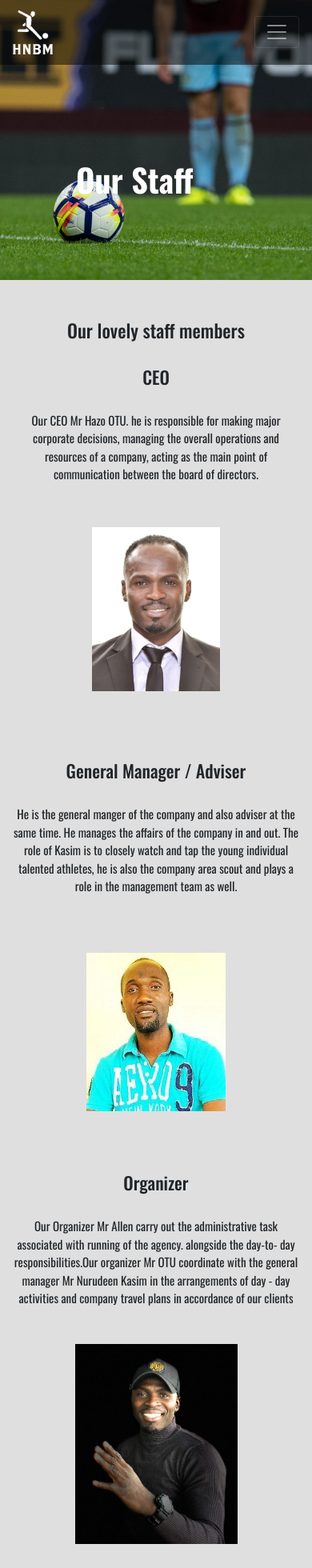
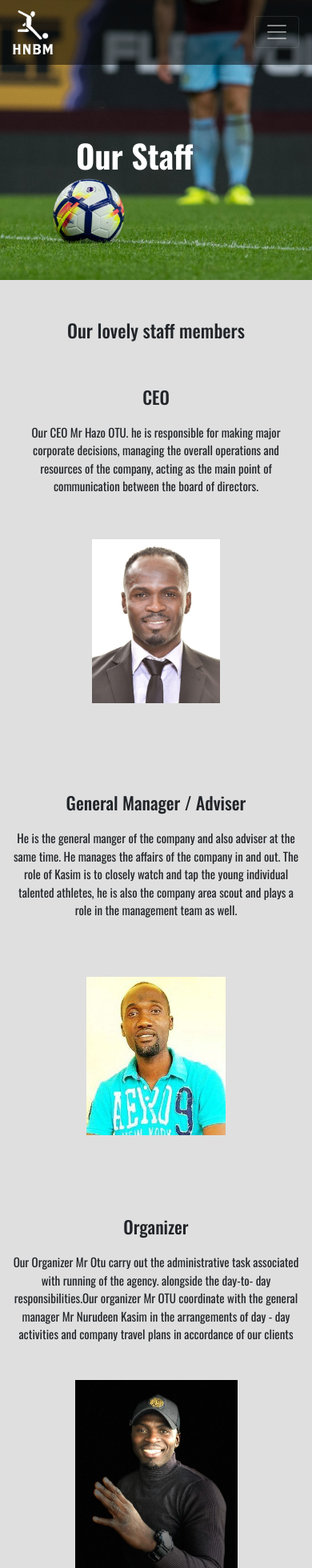
Before and after one commit to beksssK/footballtemporary, a React (Create React App) app: page /staff in a window 390 px wide. Shown: the top 1960 px of the page at 80% size. Built offline with nearby package versions, Linux system fonts and the light colour scheme.

Commit message:
added a partner info

```diff
--- a/src/components/Home/HomeMiddle.css
+++ b/src/components/Home/HomeMiddle.css
@@ -23,6 +23,7 @@
     margin-bottom: 30px;
     text-align: center;
 }
+
 
 .info__pic{
     border-radius: 6px;
@@ -86,6 +87,8 @@
     }
     .info__title{
         font-size: 22px;
+        margin-bottom: 20px;
+        margin-top: 25px;
     }
     .info__section{
         flex-direction: column;
--- a/src/components/Home/HomeMiddle.js
+++ b/src/components/Home/HomeMiddle.js
@@ -55,7 +55,7 @@ const HomeMiddle = () => {
                     </div>
                     <div className='info__item'>
                         <div className='info__pic why__pic'>
-                            <video width="400" autoPlay loop height="250" poster={whyUsPoster}>
+                            <video width="270" autoPlay loop height="250" poster={whyUsPoster}>
                                 <source src={whyUs} type='video/mp4; codecs="avc1.42E01E, mp4a.40.2"'/>
 
                             </video>
@@ -122,7 +122,7 @@ const HomeMiddle = () => {
                     </div>
                     <div className='info__item'>
                         <div className='info__pic why__pic'>
-                            <video width="400" autoPlay loop height="250" poster={whyUsPoster}>
+                            <video width="270" autoPlay loop height="250" poster={whyUsPoster}>
                                 <source src={whyUs} type='video/mp4; codecs="avc1.42E01E, mp4a.40.2"'/>
 
                             </video>
--- a/src/components/Staff/Staff.css
+++ b/src/components/Staff/Staff.css
@@ -2,6 +2,11 @@
     background: url("../../assets/images/football-bg.jpg") 50% 80% no-repeat;
     background-size: cover;
 }
+
+.staff__header{
+    padding-top: 170px;
+}
+
 .info__pic {
     background-repeat: no-repeat;
 }
@@ -29,3 +34,8 @@
     background-position: 50% 8%;
     background-size: 80%;
 }
+
+.partner__pic{
+    background-position: 50% 50%;
+    background-size: 90%;
+}
--- a/src/components/Staff/StaffMiddle.js
+++ b/src/components/Staff/StaffMiddle.js
@@ -6,6 +6,7 @@ import secretaryImg from '../../assets/staff/secretary.jpg';
 import organizerImg from '../../assets/staff/organizer.jpg';
 import CEOImg from '../../assets/staff/CEO.jpg';
 import accountantImg from '../../assets/staff/accountantImg.jpg';
+import partnerImg from '../../assets/staff/parnter.jpg';
 
 const STAFF = {
     gManager: {
@@ -23,13 +24,13 @@ const STAFF = {
     organizer: {
         position: 'Organizer',
         name: 'Allen Mixon',
-        info: 'Our Organizer Mr Allen carry out the administrative task associated with running of the agency. alongside the day-to- day responsibilities.Our organizer Mr OTU coordinate with the general manager Mr Nurudeen Kasim in the arrangements of day - day activities and company travel plans in accordance of our clients',
+        info: 'Our Organizer Mr Otu carry out the administrative task associated with running of the agency. alongside the day-to- day responsibilities.Our organizer Mr OTU coordinate with the general manager Mr Nurudeen Kasim in the arrangements of day - day activities and company travel plans in accordance of our clients',
         photo: organizerImg
     },
     CEO: {
         position: 'CEO',
         name: 'Allen Mixon',
-        info: 'Our CEO Mr Hazo OTU.  he is responsible for making major corporate decisions, managing the overall operations and resources of a company, acting as the main point of communication between the board of directors.',
+        info: 'Our CEO Mr Hazo OTU.  he is responsible for making major corporate decisions, managing the overall operations and resources of the company, acting as the main point of communication between the board of directors.',
         photo: CEOImg
     },
     accountant: {
@@ -38,7 +39,12 @@ const STAFF = {
         info: 'She prepares financial information to Management, she prepare asset, liability and capital account entries. She also maintains customer confidence and protects operations by keeping financial information confidential.she is honest and a hard worker in all duties of the accounting sector.',
         photo: accountantImg
     },
-
+    partner: {
+        position: 'Partner',
+        name: 'Josip Zbiljski',
+        info: 'lorem aksjfdljsafj asjklfjkasljf askjfkldajsfk jasjfklsja fjadklsfj ksajf jsak j safkjasjf',
+        photo: partnerImg
+    }
 
 };
 
@@ -93,6 +99,17 @@ const StaffMiddle = () => {
                     </div>
                     <div className='info__item'>
                         <div className='info__pic accountant__pic' style={{'background-image': `url(${STAFF.accountant.photo})`}}>
+
+                        </div>
+                    </div>
+                </section>
+                <section className='info__section info__staff container'>
+                    <div className='info__item'>
+                        <h2 className='info__title'>{STAFF.partner.position}</h2>
+                        <p className='info__text info__text-left'>{STAFF.partner.info}</p>
+                    </div>
+                    <div className='info__item'>
+                        <div className='info__pic partner__pic' style={{'background-image': `url(${STAFF.partner.photo})`}}>
 
                         </div>
                     </div>
--- a/src/components/Staff/StaffTop.js
+++ b/src/components/Staff/StaffTop.js
@@ -4,7 +4,7 @@ import './Staff.css';
 const StaffTop = () => {
     return (
         <div className='StaffTop page-top'>
-            <div className="page-top__header">
+            <div className="page-top__header staff__header">
                 <h2 className='page-top__title'>Our Staff</h2>
             </div>
         </div>
```
Also changed, not shown: src/assets/staff/parnter.jpg (added).
